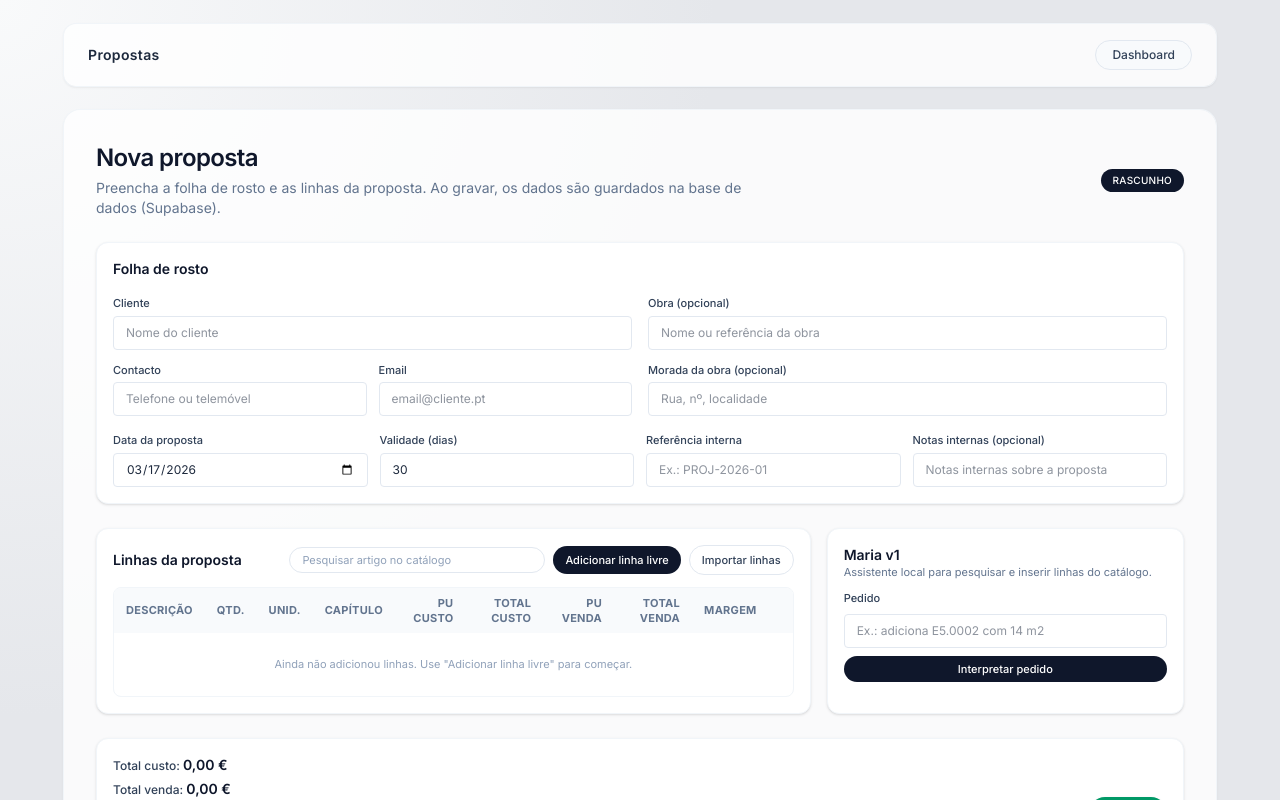
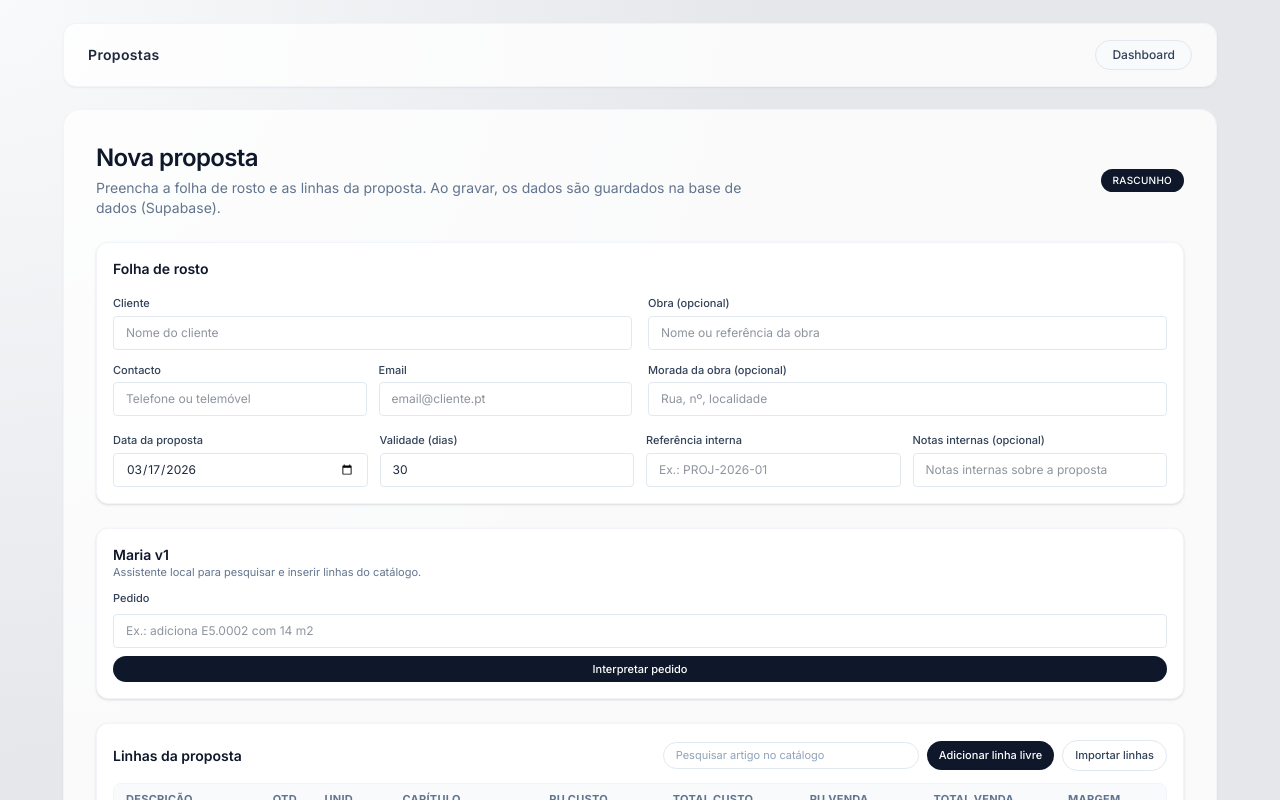
Before and after one commit to BailaoHugo/gestao-construcao, a Next.js app: page /propostas/nova in a window 1280 px wide. Shown: the top 800 px of the page. Built offline with nearby package versions, Linux system fonts and the light colour scheme.

Commit message:
feat(propostas): move Maria v1 para entre folha de rosto e linhas e simplifica layout

```diff
--- a/src/app/propostas/[id]/PropostaDetailClient.tsx
+++ b/src/app/propostas/[id]/PropostaDetailClient.tsx
@@ -421,8 +421,15 @@ export function PropostaDetailClient({ initial }: { initial: Proposta }) {
         </div>
       </section>
 
-      {/* Linhas da proposta — mesmo editor que /propostas/nova — e painel Maria v1 */}
-      <section className="grid gap-4 lg:grid-cols-[minmax(0,2fr)_minmax(260px,1fr)]">
+      {/* Maria v1 — entre folha de rosto e linhas */}
+      <MariaPanel
+        podeEditar={podeEditar}
+        onInsertArtigo={(artigo, quantidade) =>
+          handleAddLinhaFromCatalogo(artigo, quantidade)
+        }
+      />
+
+      {/* Linhas da proposta — mesmo editor que /propostas/nova */}
       <LinhasEditor
         linhas={revisaoAtiva.linhas}
         onLinhasChange={handleLinhasChange}
@@ -433,13 +440,6 @@ export function PropostaDetailClient({ initial }: { initial: Proposta }) {
         onInsertImportedLines={handleInsertImportedLines}
         onSelectArtigoCatalogo={handleSelectArtigo}
       />
-        <MariaPanel
-          podeEditar={podeEditar}
-          onInsertArtigo={(artigo, quantidade) =>
-            handleAddLinhaFromCatalogo(artigo, quantidade)
-          }
-        />
-      </section>
 
       {/* Totais */}
       <section className="flex flex-wrap items-center justify-between gap-3 rounded-xl border border-slate-100 bg-white p-4 shadow-sm">
--- a/src/app/propostas/nova/page.tsx
+++ b/src/app/propostas/nova/page.tsx
@@ -366,8 +366,15 @@ export default function NovaPropostaPage() {
         </div>
       </section>
 
-      {/* Linhas da proposta — componente partilhado com /propostas/[id] — e Maria v1 */}
-      <section className="grid gap-4 lg:grid-cols-[minmax(0,2fr)_minmax(260px,1fr)]">
+      {/* Maria v1 — entre folha de rosto e linhas */}
+      <MariaPanel
+        podeEditar={true}
+        onInsertArtigo={(artigo, quantidade) =>
+          handleAddLinhaFromCatalogo(artigo, quantidade)
+        }
+      />
+
+      {/* Linhas da proposta — componente partilhado com /propostas/[id] */}
       <LinhasEditor
         linhas={linhas}
         onLinhasChange={setLinhas}
@@ -378,13 +385,6 @@ export default function NovaPropostaPage() {
         onInsertImportedLines={handleInsertImportedLines}
         onSelectArtigoCatalogo={handleSelectArtigo}
       />
-        <MariaPanel
-          podeEditar={true}
-          onInsertArtigo={(artigo, quantidade) =>
-            handleAddLinhaFromCatalogo(artigo, quantidade)
-          }
-        />
-      </section>
 
       {/* Totais e ações */}
       <section className="flex flex-wrap items-center justify-between gap-3 rounded-xl border border-slate-100 bg-white p-4 shadow-sm">
```
Also changed, not shown: 1 other file (tests, documents, lock files or other folders). Lines whose indentation alone changed are shown as unchanged.
